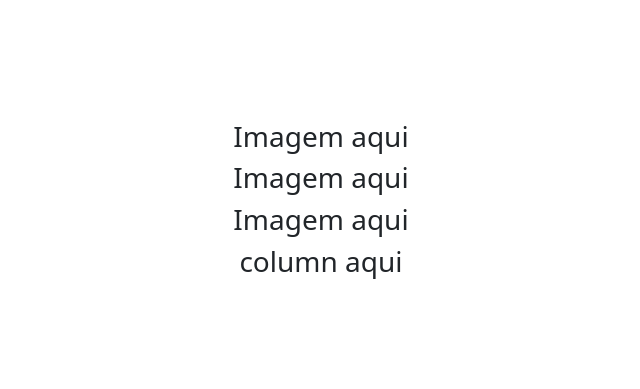
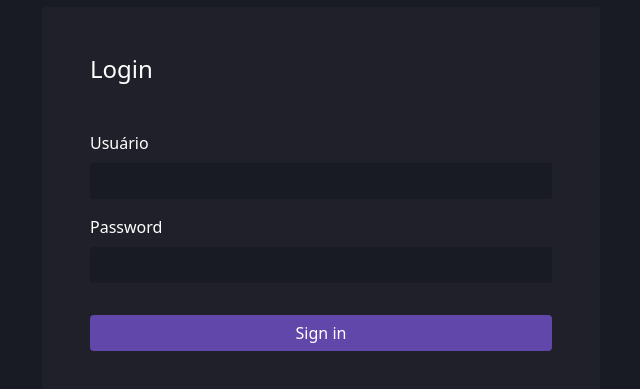
Before and after one commit to GuilhermeMota20/login-angular, an Angular app: page /home in a window 1280 px wide. Shown: the part 197-586 px from the top of the page, without its empty margins (319-959 px from the left). Built offline with nearby package versions, Linux system fonts and the light colour scheme.

Commit message:
FT - creating page home and form login

```diff
--- a/src/app/home/home.component.html
+++ b/src/app/home/home.component.html
@@ -2,10 +2,9 @@
   <div class="row d-flex align-center justify-content-center min-vh-100">
     <div class="d-flex justify-content-center align-items-center">
       <div class="col-md-6 d-flex flex-column justify-content-center align-items-center">
-        <h3>Imagem aqui</h3>
-        <h3>Imagem aqui</h3>
-        <h3>Imagem aqui</h3>
-        <h3>column aqui</h3>
+
+        <router-outlet></router-outlet>
+
       </div>
     </div>
   </div>
--- a/src/app/home/home.module.ts
+++ b/src/app/home/home.module.ts
@@ -2,10 +2,11 @@ import { CommonModule } from '@angular/common';
 import { NgModule } from '@angular/core';
 import { HomeRoutingModule } from './home-routing.module';
 import { HomeComponent } from './home.component';
+import { LoginComponent } from './login/login.component';
 
 
 @NgModule({
-  declarations: [ HomeComponent ],
+  declarations: [ HomeComponent, LoginComponent ],
   imports: [
     CommonModule,
     HomeRoutingModule
--- /dev/null
+++ b/src/app/home/login/login.component.html
@@ -0,0 +1,19 @@
+<div class="p-5 rounded color__bg-secondary text-white">
+  <h4 class="mb-5">Login</h4>
+
+  <form class="d-flex row g-3">
+    <div>
+      <label for="inputUser" class="form-label">Usuário</label>
+      <input type="text" class="form-control color__bg-primary" id="inputUser">
+    </div>
+
+    <div>
+      <label for="inputPassword" class="form-label">Password</label>
+      <input type="password" class="form-control color__bg-primary" id="inputPassword">
+    </div>
+
+    <div>
+      <button type="submit" class="btn color__primary text-white w-100 mt-3">Sign in</button>
+    </div>
+  </form>
+</div>
--- /dev/null
+++ b/src/app/home/login/login.component.ts
@@ -0,0 +1,15 @@
+import { Component, OnInit } from '@angular/core';
+
+@Component({
+  selector: 'app-login',
+  templateUrl: './login.component.html',
+  styleUrls: ['./login.component.scss']
+})
+export class LoginComponent implements OnInit {
+
+  constructor() { }
+
+  ngOnInit(): void {
+  }
+
+}
--- a/src/styles.scss
+++ b/src/styles.scss
@@ -1 +1,26 @@
-/* You can add global styles to this file, and also import other style files */
+.color {
+  &__bg-primary {
+    background: #181b23 !important;
+  }
+
+  &__bg-secondary {
+    background: #1f2029 !important;
+  }
+
+  &__primary {
+    background: #6247aa !important;
+  }
+}
+
+body {
+  background: #181b23 !important;
+}
+
+input,
+button {
+  border: none !important;
+  color: #fff !important;
+}
+*:focus {
+  box-shadow: none !important;
+}
```
Also changed, not shown: src/app/home/home-routing.module.ts (+8 -1 lines), src/app/home/login/login.component.scss (added), 1 other file (tests, documents, lock files or other folders).
